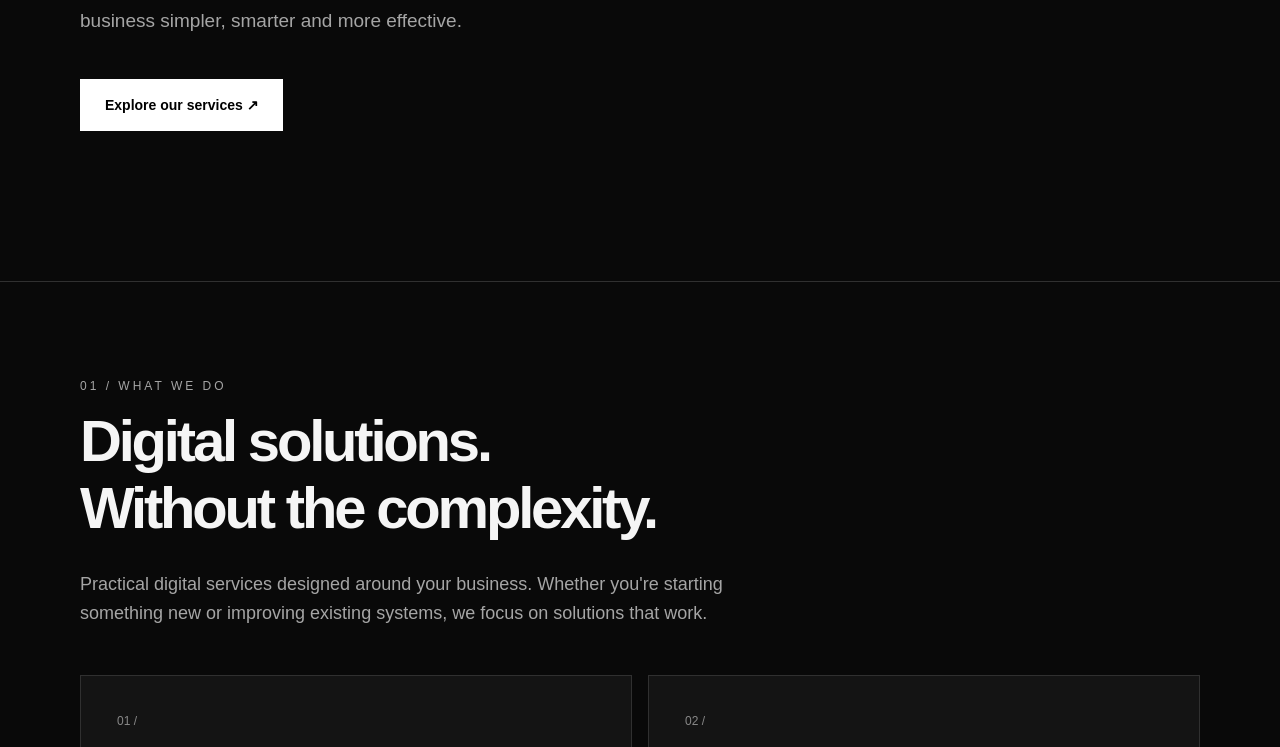
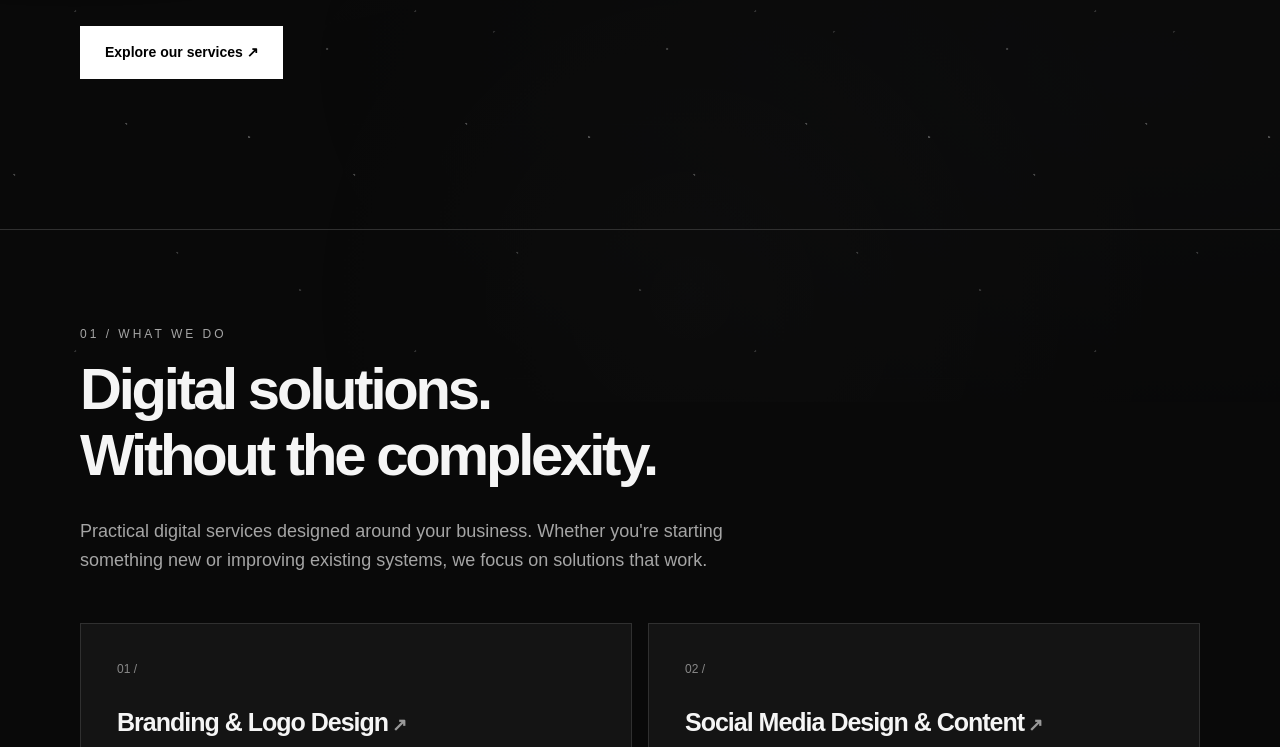
Before and after one commit to DavidCyb33/sedigi-website, a plain HTML site: page index.html in a window 1280 px wide. Shown: the part 518-1265 px from the top of the page. Drawn offline with Linux system fonts and the light colour scheme.

Commit message:
Add stylesheet link for services.css

```diff
--- a/index.html
+++ b/index.html
@@ -14,6 +14,8 @@
   <title>Sedigi | Websites, Branding, SEO & Digital Solutions</title>
 
   <link rel="canonical" href="https://sedigi.co.uk/">
+
+<link rel="stylesheet" href="/assets/services.css?v=space-dust-1">
 
   <style>
     :root {
```
